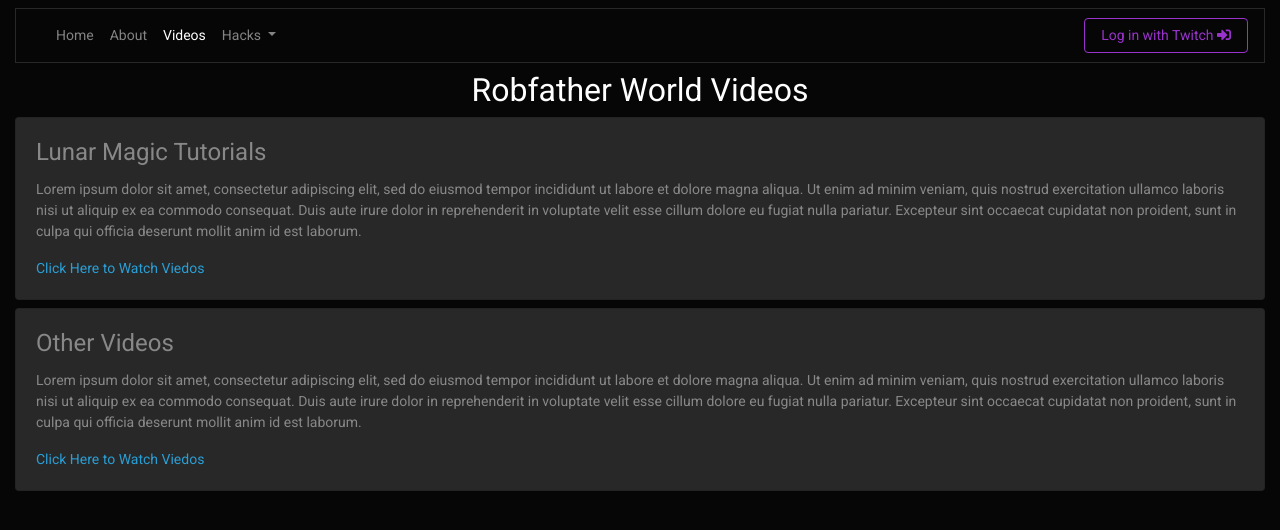
After one commit to smashedr/robfatherworld-web, a Django app: page /videos/ in a window 1280 px wide. The commit adds this page. Shown: the top 530 px of the page. Run offline with Django 3.2, Linux system fonts and the light colour scheme; some libraries are stand-ins or nearby versions.

Commit message:
Added some pages and lorem ipsum text

```diff
--- a/app/home/urls.py
+++ b/app/home/urls.py
@@ -6,4 +6,8 @@
 
 urlpatterns = [
     path('', views.home_view, name='index'),
+    path('about/', views.about_view, name='about'),
+    path('rfw1/', views.rfw1_view, name='rfw1'),
+    path('rfw2/', views.rfw2_view, name='rfw2'),
+    path('videos/', views.videos_view, name='videos'),
 ]
--- a/app/home/views.py
+++ b/app/home/views.py
@@ -7,3 +7,23 @@
 def home_view(request):
     #  View: /
     return render(request, 'home.html')
+
+
+def about_view(request):
+    #  View: /videos/
+    return render(request, 'about.html')
+
+
+def rfw1_view(request):
+    #  View: /videos/
+    return render(request, 'rfw1.html')
+
+
+def rfw2_view(request):
+    #  View: /videos/
+    return render(request, 'rfw2.html')
+
+
+def videos_view(request):
+    #  View: /videos/
+    return render(request, 'videos.html')
--- a/app/templates/main.html
+++ b/app/templates/main.html
@@ -45,6 +45,24 @@
                     <li class="nav-item {% block home_active %}{% endblock %}">
                         <a class="nav-link" href="{% url 'home:index' %}">Home</a>
                     </li>
+
+                    <li class="nav-item {% block about_active %}{% endblock %}">
+                        <a class="nav-link" href="{% url 'home:about' %}">About</a>
+                    </li>
+
+                    <li class="nav-item {% block videos_active %}{% endblock %}">
+                        <a class="nav-link" href="{% url 'home:videos' %}">Videos</a>
+                    </li>
+
+                    <li class="nav-item dropdown">
+                        <a class="nav-link dropdown-toggle" href="#" id="navbarDropdown" role="button" data-toggle="dropdown" aria-haspopup="true" aria-expanded="false">
+                            Hacks
+                        </a>
+                        <div class="dropdown-menu" aria-labelledby="navbarDropdown">
+                            <a class="dropdown-item {% block rfw1_active %}{% endblock %}" href="{% url 'home:rfw1' %}">Robfather World 1</a>
+                            <a class="dropdown-item {% block rfw2_active%}{% endblock %}" href="{% url 'home:rfw2' %}">Robfather World 2</a>
+                        </div>
+                    </li>
                 </ul>
 
                 {% if not request.user.is_authenticated %}
--- /dev/null
+++ b/app/templates/videos.html
@@ -0,0 +1,42 @@
+{% extends "main.html" %}
+{% block videos_active %}active{% endblock %}
+{% block title %}Videos{% endblock %}
+{% load static %}
+{% load home_tags %}
+
+{% block head %}
+{% endblock %}
+
+{% block body %}
+    <div class="row my-2">
+        <div class="col">
+            <div class="text-center">
+                <h4>Robfather World Videos</h4>
+            </div>
+
+            <div class="card my-2">
+                <div class="card-body">
+                    <h5 class="card-title">Lunar Magic Tutorials</h5>
+                    <p class="card-text">Lorem ipsum dolor sit amet, consectetur adipiscing elit, sed do eiusmod tempor incididunt ut labore et dolore magna aliqua. Ut enim ad minim veniam, quis nostrud exercitation ullamco laboris nisi ut aliquip ex ea commodo consequat. Duis aute irure dolor in reprehenderit in voluptate velit esse cillum dolore eu fugiat nulla pariatur. Excepteur sint occaecat cupidatat non proident, sunt in culpa qui officia deserunt mollit anim id est laborum.</p>
+                    <a href="#" class="card-link">Click Here to Watch Viedos</a>
+                </div>
+            </div>
+
+            <div class="card my-2">
+                <div class="card-body">
+                    <h5 class="card-title">Other Videos</h5>
+                    <p class="card-text">Lorem ipsum dolor sit amet, consectetur adipiscing elit, sed do eiusmod tempor incididunt ut labore et dolore magna aliqua. Ut enim ad minim veniam, quis nostrud exercitation ullamco laboris nisi ut aliquip ex ea commodo consequat. Duis aute irure dolor in reprehenderit in voluptate velit esse cillum dolore eu fugiat nulla pariatur. Excepteur sint occaecat cupidatat non proident, sunt in culpa qui officia deserunt mollit anim id est laborum.</p>
+                    <a href="#" class="card-link">Click Here to Watch Viedos</a>
+                </div>
+            </div>
+
+            {#<iframe width="560" height="315" src="https://www.youtube.com/embed/e_GJpTYSKHk" frameborder="0" scrolling="no"#}
+            {#        allow="accelerometer; autoplay; encrypted-media; gyroscope; picture-in-picture" allowfullscreen></iframe>#}
+
+        </div>
+    </div>
+
+{% endblock %}
+
+{% block tail %}
+{% endblock %}
```
Also changed, not shown: app/templates/about.html (added, +23 -0 lines), app/templates/home.html (+23 -25 lines), app/templates/rfw1.html (added, +39 -0 lines), app/templates/rfw2.html (added, +39 -0 lines).
